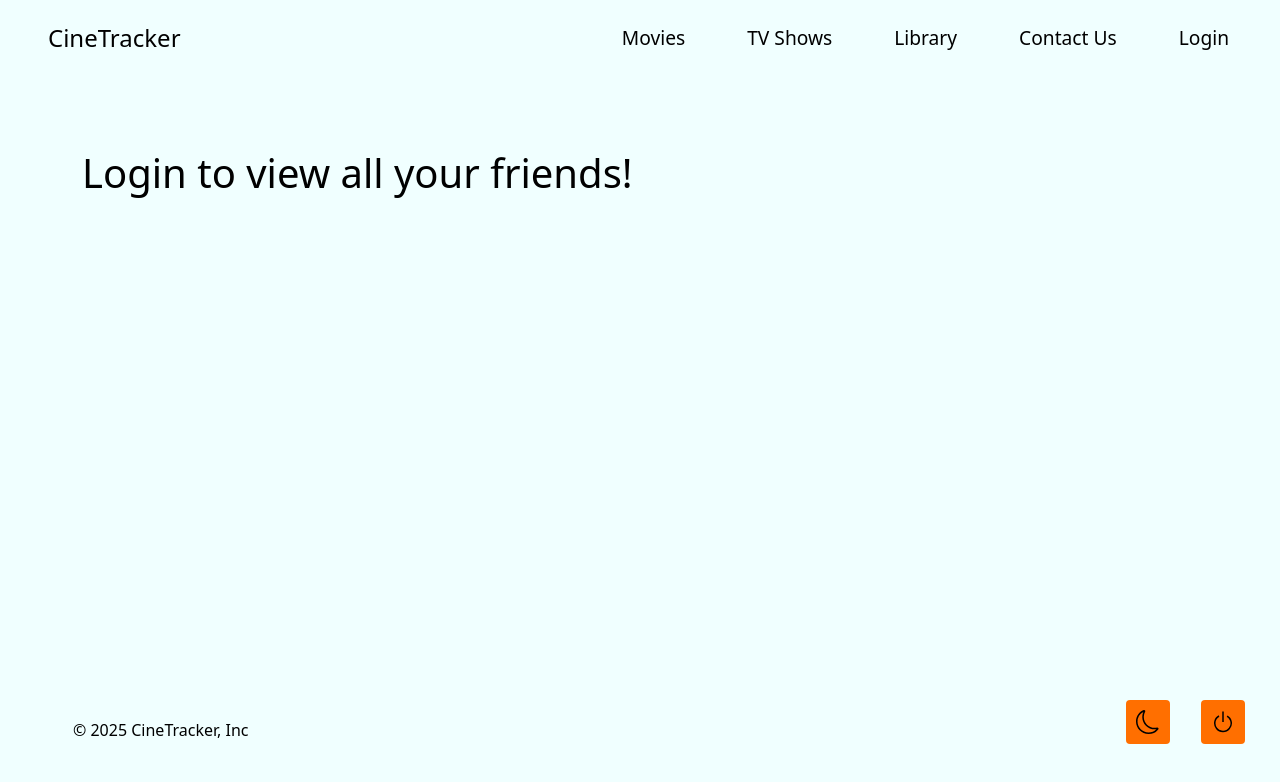
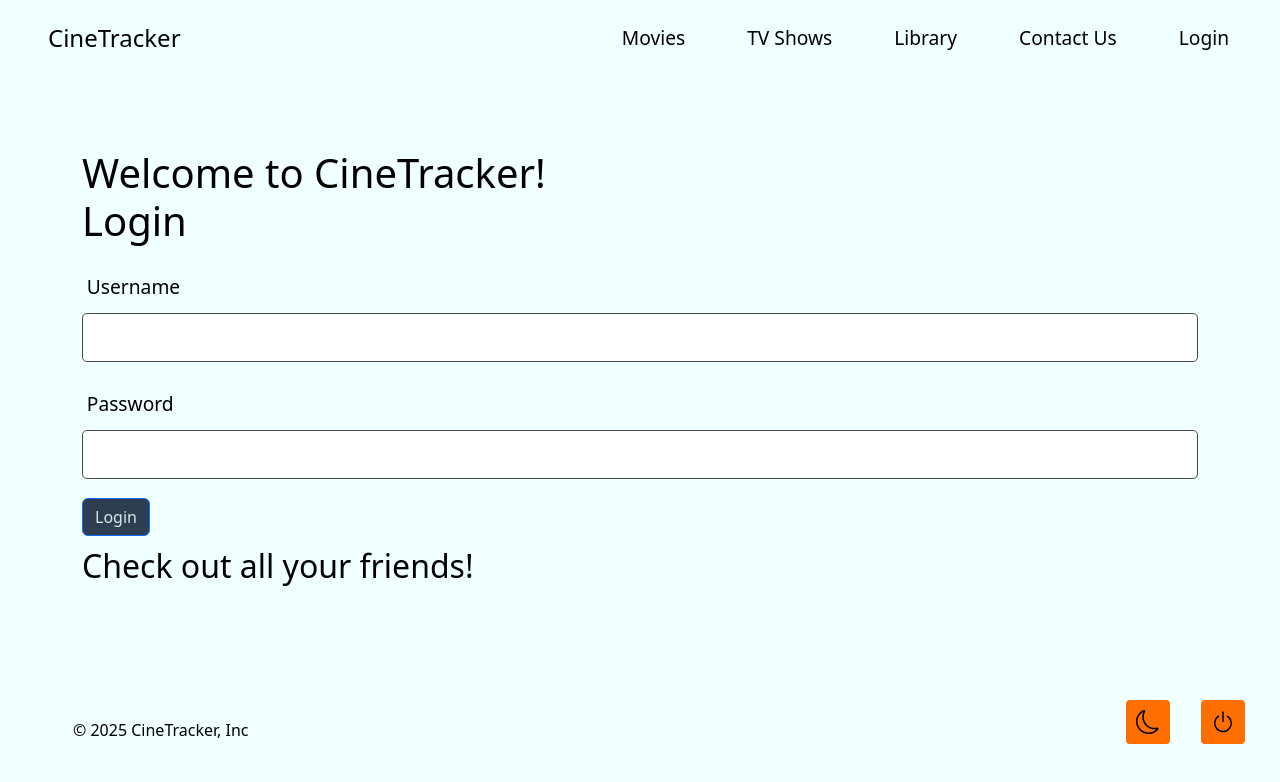
Before and after one commit to gilmerperez/cinetracker, a React app in the folder client/: page / in a window 1280 px wide. Shown: the top 782 px of the page. Built offline with nearby package versions, Linux system fonts and the light colour scheme; the HTML template or start-up script is replaced by a standard one.

Commit message:
Changed file paths when loggin in

```diff
--- a/client/src/main.tsx
+++ b/client/src/main.tsx
@@ -2,10 +2,9 @@ import './index.css';
 import ReactDOM from 'react-dom/client';
 import { createBrowserRouter, RouterProvider } from 'react-router-dom';
 
-import Home from './pages/Home.tsx'; // We need to replace Home with one of these pages, /Movies?
-
 import App from './App.tsx';
 import ErrorPage from './pages/ErrorPage.tsx';
+import Home from './pages/Home.tsx';
 import Movies from './pages/movies.tsx';
 import TVShows from './pages/tvshows.tsx';
 import Library from './pages/library.tsx';
--- a/client/src/pages/Home.tsx
+++ b/client/src/pages/Home.tsx
@@ -2,11 +2,12 @@ import { useState, useEffect, useLayoutEffect } from "react";
 import { retrieveUsers } from "../api/userAPI";
 import type { UserData } from "../interfaces/UserData";
 import ErrorPage from "./ErrorPage";
-import UserList from '../components/Users';
-import auth from '../utils/auth';
+import UserList from "../components/Users";
+import auth from "../utils/auth";
+import Login from "./Login";
+import Movies from "./movies";
 
 const Home = () => {
-
   const [users, setUsers] = useState<UserData[]>([]);
   const [error, setError] = useState(false);
   const [loginCheck, setLoginCheck] = useState(false);
@@ -30,12 +31,12 @@ const Home = () => {
   const fetchUsers = async () => {
     try {
       const data = await retrieveUsers();
-            setUsers(data)
+      setUsers(data);
     } catch (err) {
-            console.error('Failed to retrieve tickets:', err);
+      console.error("Failed to retrieve tickets:", err);
       setError(true);
     }
-    }
+  };
 
   if (error) {
     return <ErrorPage />;
@@ -43,15 +44,16 @@ const Home = () => {
 
   return (
     <>
-            {
-                !loginCheck ? (
-                    <div className='login-notice'>
+      {!loginCheck ? (
+        <div className="login-notice">
           <h1>
-                            Login to view all your friends!
+            Welcome to CineTracker!
+            <Login/>
+            <UserList users={users} />
           </h1>
         </div>
       ) : (
-                    <UserList users={users} />
+        <Movies />
       )}
     </>
   );
```
Lines whose indentation alone changed are shown as unchanged.
